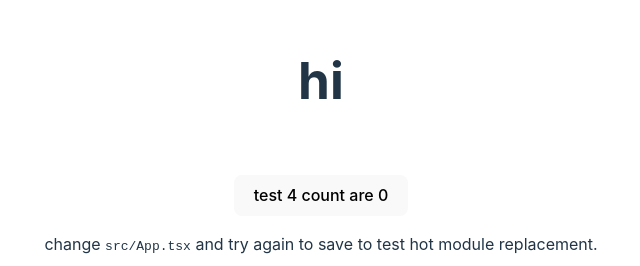
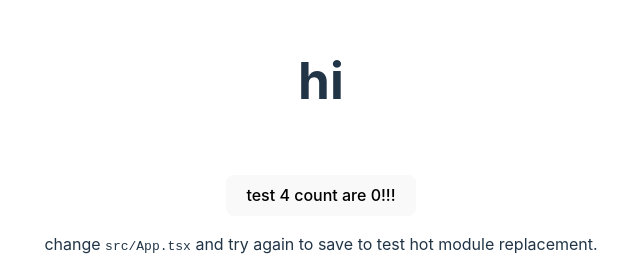
Before and after one commit to jakhsu/sample-react-app, a React (Vite) app: page / in a window 1280 px wide. Shown: the part 211-477 px from the top of the page, without its empty margins (319-959 px from the left). Built offline with nearby package versions, Linux system fonts and the light colour scheme.

Commit message:
Update App.tsx

```diff
--- a/src/App.tsx
+++ b/src/App.tsx
@@ -13,7 +13,7 @@ function App() {
       <h1>hi</h1>
       <div className="card">
         <button onClick={() => setCount((count) => count + 1)}>
-          test 4 count are {count}
+          test 4 count are {count}!!!
         </button>
         <p>
           change <code>src/App.tsx</code> and try again to save to test hot module replacement.
```
